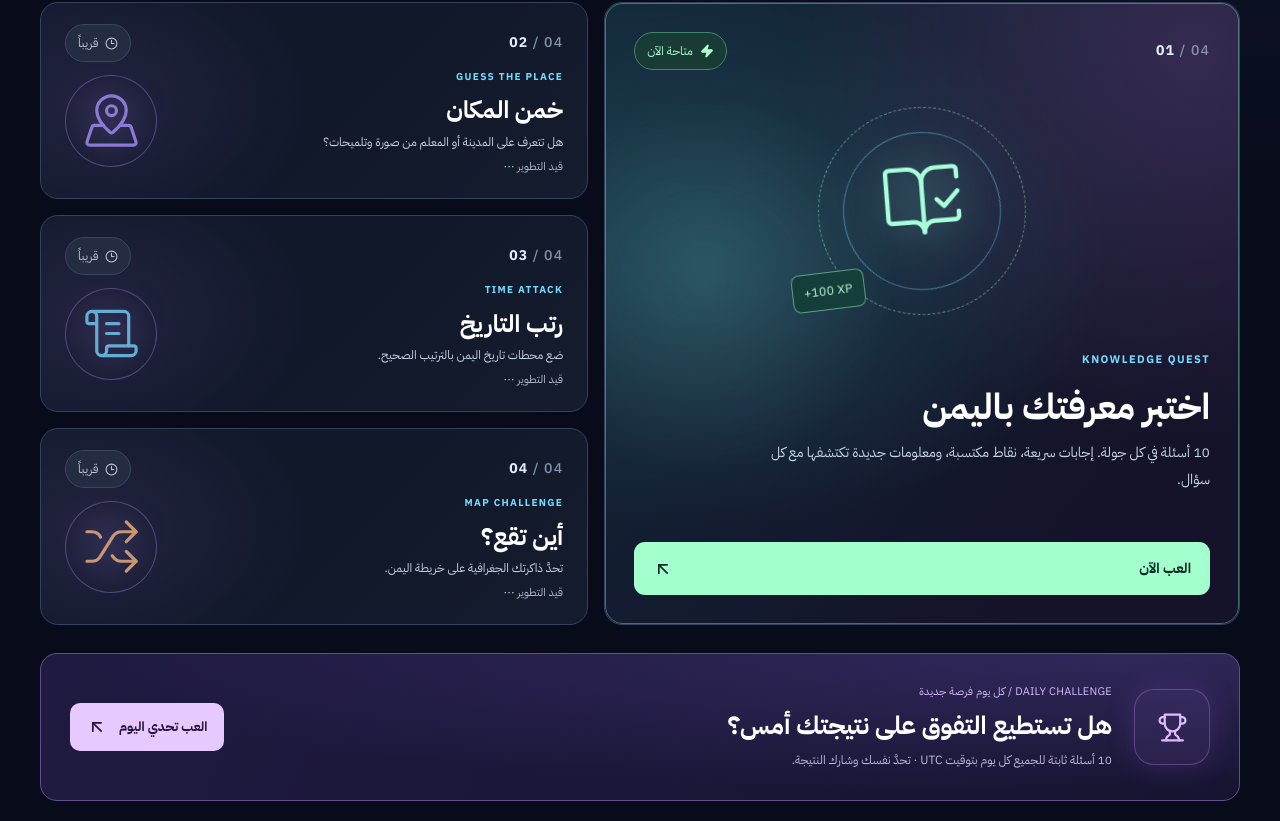
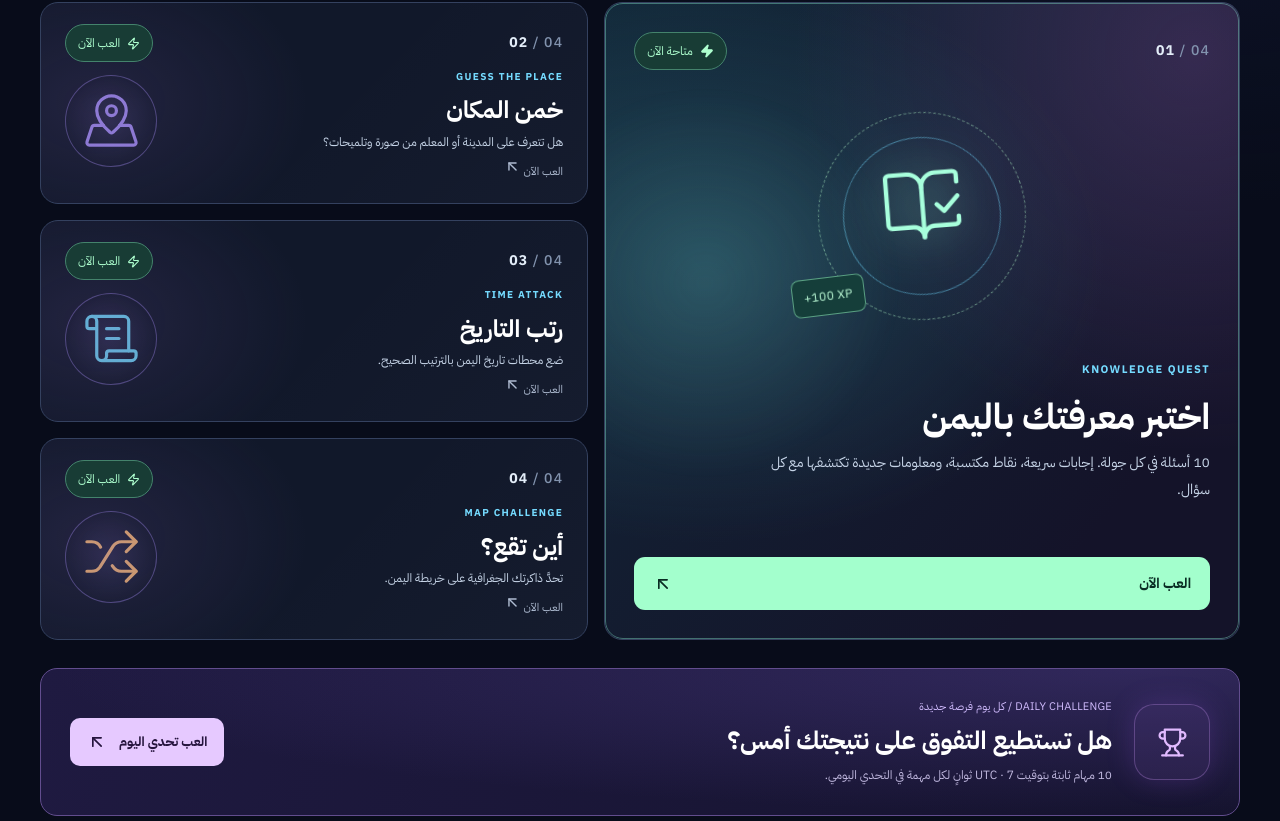
Before and after one commit to AihamAnter/967-initiative, a Next.js app: page /games in a window 1280 px wide. Shown: the part 919-1740 px from the top of the page. Built offline with nearby package versions, Linux system fonts and the light colour scheme; no server answers.

Commit message:
Unlock three new arcade games and promote fair fixed seven-second daily challenges

```diff
--- a/app/games/page.jsx
+++ b/app/games/page.jsx
@@ -1,6 +1,6 @@
 import Link from 'next/link';
 import {notFound} from 'next/navigation';
-import {ArrowLeft,ArrowUpLeft,BookOpenCheck,CalendarDays,Clock3,Gamepad2,MapPinned,Play,ScrollText,Shuffle,ShieldCheck,Sparkles,Trophy,Zap} from 'lucide-react';
+import {ArrowLeft,ArrowUpLeft,BookOpenCheck,CalendarDays,Gamepad2,MapPinned,Play,ScrollText,Shuffle,ShieldCheck,Sparkles,Trophy,Zap} from 'lucide-react';
 import ArcadeIntro from '@/components/games/ArcadeIntro';
 import {getSiteSettings} from '@/lib/data';
 import {sectionIsVisible} from '@/lib/pageVisibility';
@@ -10,9 +10,9 @@ import styles from './games.module.css';
 export const metadata=pageMetadata({title:'ألعاب 967',description:'ألعاب معرفية تفاعلية عن تاريخ اليمن وجغرافيته وتراثه، مع أسئلة موثقة وتحديات يومية ونقاط.',path:'/games'});
 const games=[
  {id:'quiz',number:'01',title:'اختبر معرفتك باليمن',subtitle:'KNOWLEDGE QUEST',description:'10 أسئلة في كل جولة. إجابات سريعة، نقاط مكتسبة، ومعلومات جديدة تكتشفها مع كل سؤال.',href:'/games/quiz',icon:BookOpenCheck,active:true},
- {id:'place',number:'02',title:'خمن المكان',subtitle:'GUESS THE PLACE',description:'هل تتعرف على المدينة أو المعلم من صورة وتلميحات؟',icon:MapPinned,active:false},
- {id:'timeline',number:'03',title:'رتب التاريخ',subtitle:'TIME ATTACK',description:'ضع محطات تاريخ اليمن بالترتيب الصحيح.',icon:ScrollText,active:false},
- {id:'map',number:'04',title:'أين تقع؟',subtitle:'MAP CHALLENGE',description:'تحدَّ ذاكرتك الجغرافية على خريطة اليمن.',icon:Shuffle,active:false},
+ {id:'place',number:'02',title:'خمن المكان',subtitle:'GUESS THE PLACE',description:'هل تتعرف على المدينة أو المعلم من صورة وتلميحات؟',href:'/games/place',icon:MapPinned,active:true},
+ {id:'timeline',number:'03',title:'رتب التاريخ',subtitle:'TIME ATTACK',description:'ضع محطات تاريخ اليمن بالترتيب الصحيح.',href:'/games/timeline',icon:ScrollText,active:true},
+ {id:'map',number:'04',title:'أين تقع؟',subtitle:'MAP CHALLENGE',description:'تحدَّ ذاكرتك الجغرافية على خريطة اليمن.',href:'/games/map',icon:Shuffle,active:true},
 ];
 export default async function GamesPage(){
  const settings=await getSiteSettings();
@@ -26,7 +26,7 @@ export default async function GamesPage(){
   </ArcadeIntro>
   <section className={styles.gameSection} id="choose-your-game" aria-labelledby="games-heading">
    <div className="container">
-    <div className={styles.sectionHeading}><div><span className={styles.sectionEyebrow}><span/> GAME SELECT / 01</span><h2 id="games-heading">اختر ساحة التحدي</h2><p>مغامرتك الأولى جاهزة. ألعاب أخرى في الطريق.</p></div><span className={styles.availableCount}><span/> لعبة واحدة متاحة الآن</span></div>
+    <div className={styles.sectionHeading}><div><span className={styles.sectionEyebrow}><span/> GAME SELECT / 01</span><h2 id="games-heading">اختر ساحة التحدي</h2><p>اختر بين أربع ألعاب متاحة، ولكل لعبة تحدٍ يومي مدته 7 ثوانٍ لكل مهمة.</p></div><span className={styles.availableCount}><span/> أربع ألعاب متاحة الآن</span></div>
     <div className={styles.gameGrid}>
      <Link href={featured.href} className={[styles.gameCard,styles.featuredCard].join(' ')}>
       <div className={styles.gameCardHalo} aria-hidden="true"/>
@@ -37,17 +37,17 @@ export default async function GamesPage(){
      </Link>
      {upcoming.map(game=>{
       const Icon=game.icon;
-      return <article className={[styles.gameCard,styles.upcomingCard,styles['game_'+game.id]||''].join(' ')} key={game.id}>
-       <div className={styles.cardTop}><span className={styles.serial}>{game.number} <span>/ 04</span></span><span className={styles.lockedState}><Clock3 size={13} aria-hidden="true"/> قريباً</span></div>
+      return <Link href={game.href} className={[styles.gameCard,styles.upcomingCard,styles['game_'+game.id]||''].join(' ')} key={game.id}>
+       <div className={styles.cardTop}><span className={styles.serial}>{game.number} <span>/ 04</span></span><span className={styles.liveState}><Zap size={13} aria-hidden="true"/> العب الآن</span></div>
        <div className={styles.miniVisual} aria-hidden="true"><div className={styles.miniOrb}/><Icon size={59} strokeWidth={1.3}/></div>
        <div className={styles.cardDetails}><span className={styles.cardEnglish}>{game.subtitle}</span><h3>{game.title}</h3><p>{game.description}</p></div>
-       <span className={styles.cardComing}>قيد التطوير <span aria-hidden="true">···</span></span>
-      </article>;
+       <span className={styles.cardComing}>العب الآن <ArrowUpLeft size={17} aria-hidden="true"/></span>
+      </Link>;
      })}
     </div>
     <Link href="/games/quiz?mode=daily" className={styles.dailyStrip}>
      <span className={styles.dailyEmblem}><Trophy size={31} strokeWidth={1.7} aria-hidden="true"/></span>
-     <span className={styles.dailyText}><span className={styles.dailyEyebrow}>DAILY CHALLENGE / كل يوم فرصة جديدة</span><strong>هل تستطيع التفوق على نتيجتك أمس؟</strong><small>10 أسئلة ثابتة للجميع كل يوم بتوقيت UTC · تحدَّ نفسك وشارك النتيجة.</small></span>
+     <span className={styles.dailyText}><span className={styles.dailyEyebrow}>DAILY CHALLENGE / كل يوم فرصة جديدة</span><strong>هل تستطيع التفوق على نتيجتك أمس؟</strong><small>10 مهام ثابتة بتوقيت UTC · 7 ثوانٍ لكل مهمة في التحدي اليومي.</small></span>
      <span className={styles.dailyAction}>العب تحدي اليوم <ArrowUpLeft size={20} aria-hidden="true"/></span>
     </Link>
     <div className={styles.infoRow}>
```
